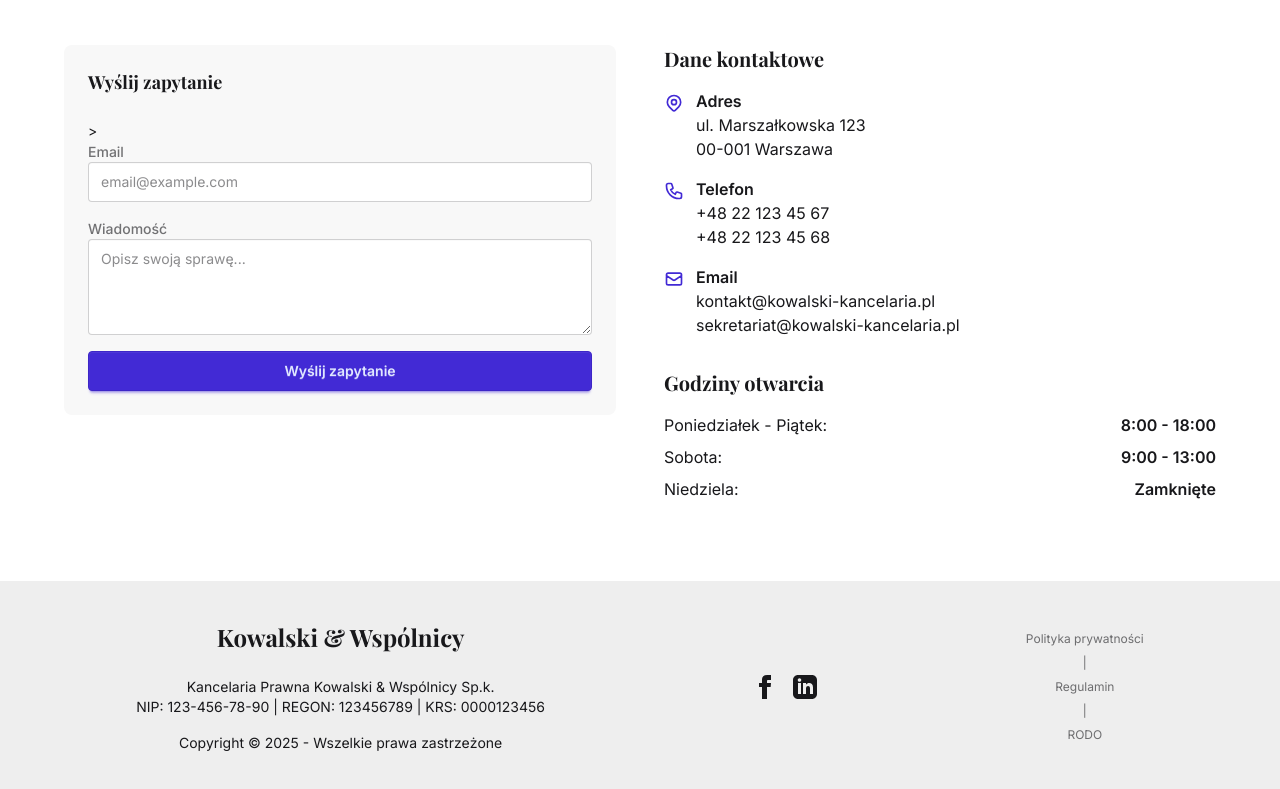
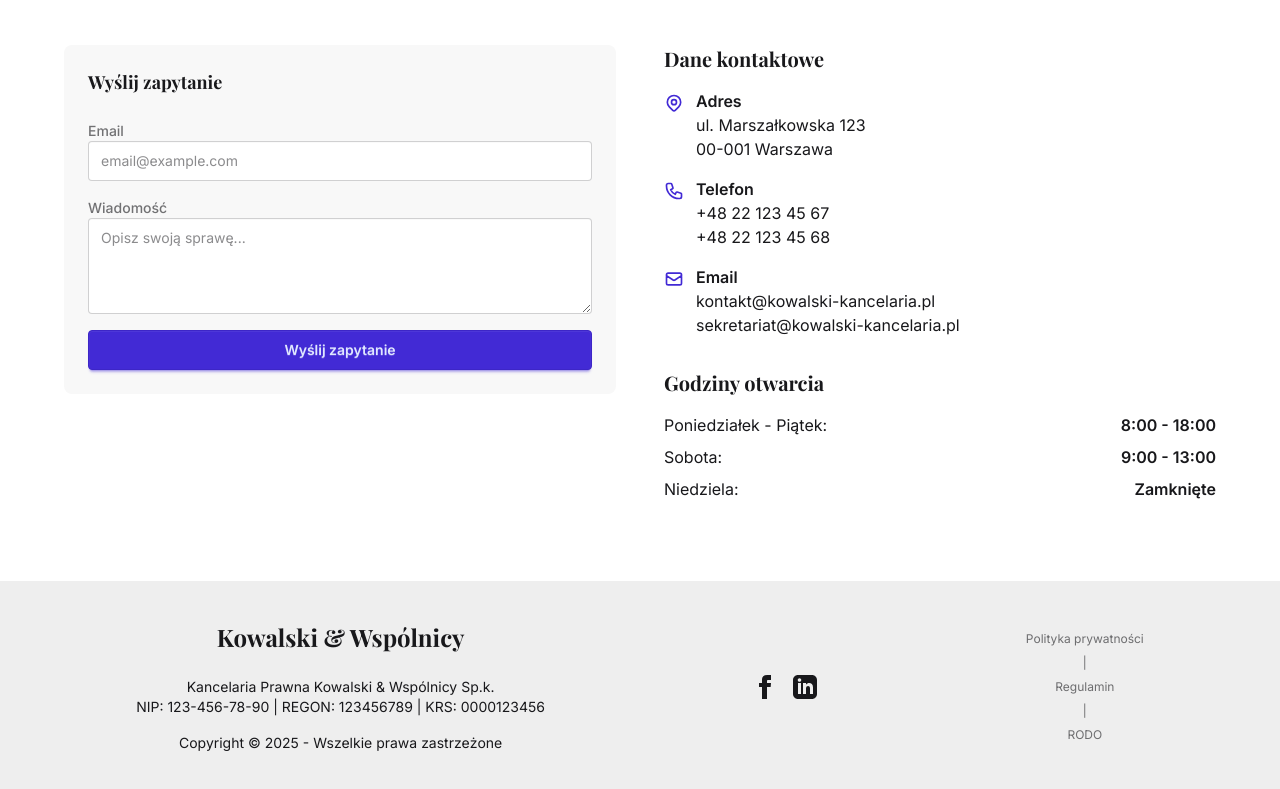
Before and after one commit to machayka/twoja-strona, a plain HTML site: page index.html in a window 1280 px wide. Shown: the part 3290-4079 px from the top of the page. Drawn offline with nearby package versions, Linux system fonts and the light colour scheme.

Commit message:
usuniecie niepotrzebnego znaku

```diff
--- a/index.html
+++ b/index.html
@@ -525,8 +525,9 @@
                 <h3 class="card-title serif mb-4">Wyślij zapytanie</h3>
                 <form
                   class="space-y-4"
-                  action="https://mail.selfhosting.pl/forms/d0dcb830-5b04-419f-81fb-e88808518353" <!-- wygeneruj losowe uuid i podmień obecne -->
+                  action="https://mail.selfhosting.pl/forms/d0dcb830-5b04-419f-81fb-e88808518353"
                 >
+                  <!-- wygeneruj losowe uuid i podmień obecne -->
                   <div class="form-control w-full">
                     <label class="label">
                       <span class="label-text font-medium">Email</span>
```
